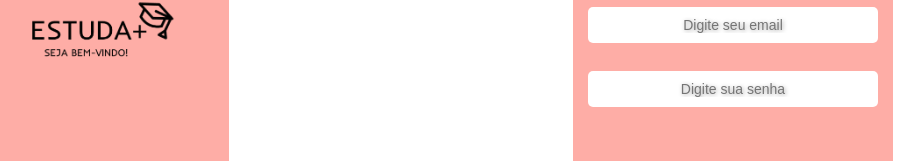
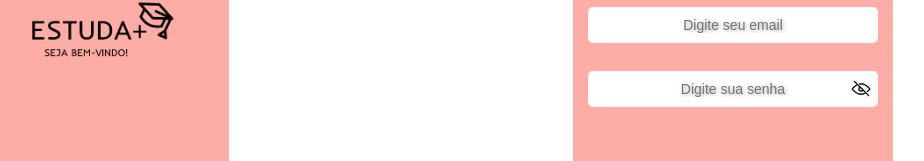
Before and after one commit to emmillykaythe/estuda-mais, a Next.js app: page / in a window 1280 px wide. Shown: the part 370-531 px from the top of the page, without its empty margins (27-951 px from the left). Built offline with nearby package versions, Linux system fonts and the light colour scheme.

Commit message:
adição de visualização de senha na tela de login

```diff
--- a/src/app/page.js
+++ b/src/app/page.js
@@ -1,8 +1,13 @@
+'use client'
+
 import Image from "next/image";
 import styles from "./page.module.css";
 import Link from "next/link";
+import { useState } from "react";
 
 export default function Home() {
+  const [showPassword, setShowPassword] = useState(false);
+
   return (
   <div className={styles.page}>
     <div className = {styles.abaLateral} >
@@ -12,7 +17,14 @@ export default function Home() {
       <Image className = {styles.usuario} src="/usuario-login.png" width="370" height="200" alt="usuario" />
     <div className={styles.caixaform}>
       <input className={styles.input} type="email" placeholder="Digite seu email" />
-      <input className={styles.input} type="password" placeholder="Digite sua senha" />
+
+    <div className={styles.senha}>
+      <input className={styles.input} type={showPassword ? "text" : "password"} placeholder="Digite sua senha" />
+        <span className={styles.visualizarSenha}
+          onClick={() => setShowPassword(!showPassword)}>
+        <Image src = {showPassword ? "/PermitirVisualizacao-cadastro.png" : "/BloquearVisualizacao-cadastro.png"} width={20} height={20} alt="Visualizar Senha"/>
+        </span>
+      </div>
   </div>
 
         <Link href ='/inicio' className={styles.button}> ENTRAR </Link>
--- a/src/app/page.module.css
+++ b/src/app/page.module.css
@@ -73,8 +73,15 @@
  font-size: 14px;
 }
 
-
 .usuario{
  transform: translateY(45%); /*alinha ele em cima do container*/
  object-fit: contain; /*ajusta a imagem de acordo como ta la no page.js*/
 }
+
+.visualizarSenha {
+  cursor: pointer;
+  position: absolute;
+  left: 82%;
+  top: 67%;
+  transform: translateY(-50%);
+}
```
